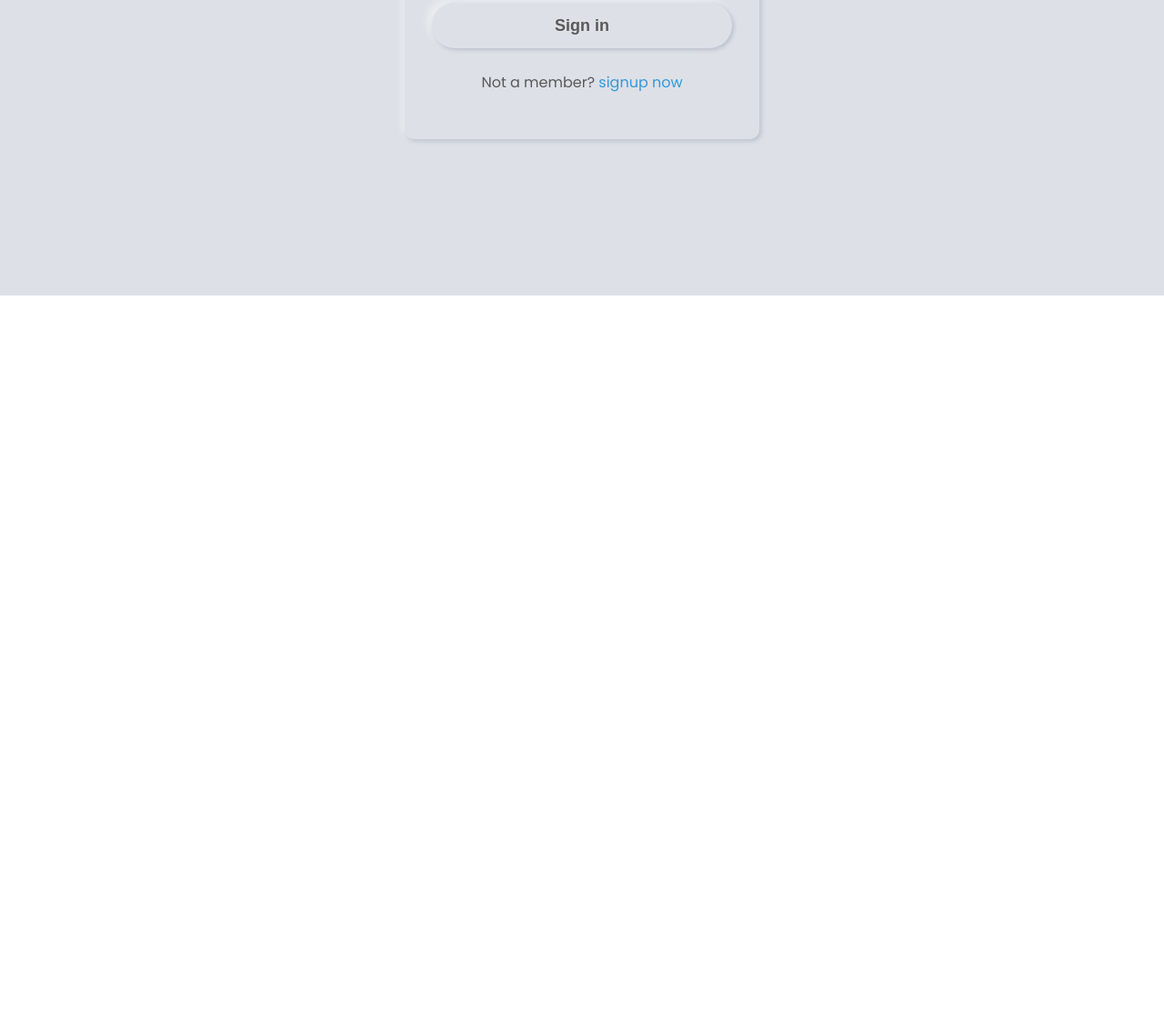
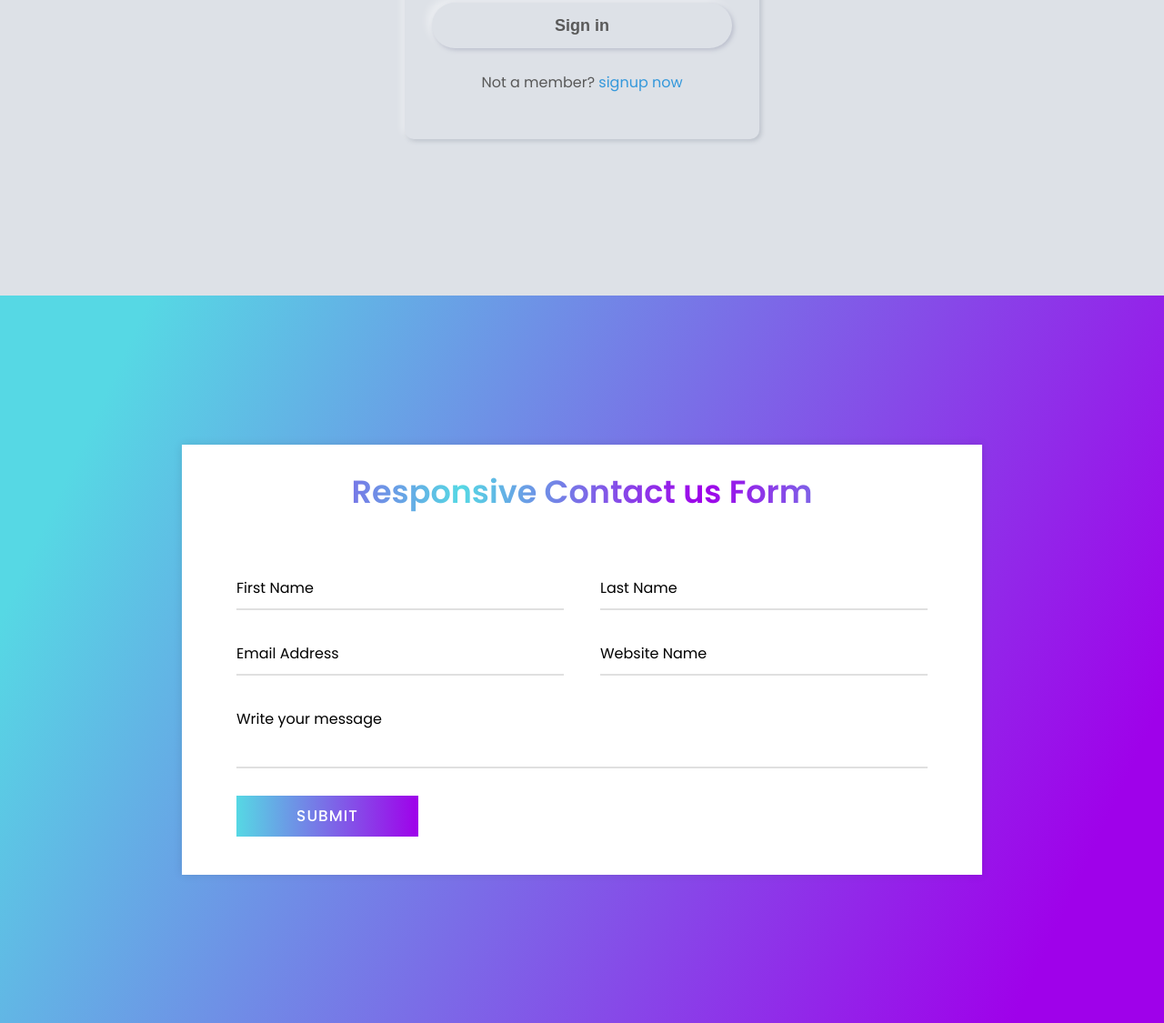
Before and after one commit to PriontoAbdullah/CSS-Login-Form, a plain HTML site: page index.html in a window 1280 px wide. Shown: the part 1275-2400 px from the top of the page at 91% size. Before the commit the page ends 1600 px from the top, so only its background shows below. Drawn offline with Linux system fonts and the light colour scheme.

Commit message:
Gradient Login

```diff
--- /dev/null
+++ b/Gradient-login.css
@@ -0,0 +1,153 @@
+@import url('https://fonts.googleapis.com/css?family=Poppins:400,500,600,700&display=swap');
+
+#Gradient-login {
+    margin: 0;
+    padding: 0;
+    min-height: 100vh;
+    outline: none;
+    box-sizing: border-box;
+    font-family: 'Poppins', sans-serif;
+    display: flex;
+    align-items: center;
+    justify-content: center;
+    padding: 40px;
+    background: linear-gradient(115deg, #56d8e4 10%, #9f01ea 90%);
+}
+
+.containerG {
+    max-width: 800px;
+    background: #fff;
+    width: 800px;
+    padding: 25px 40px 10px 40px;
+    box-shadow: 0px 0px 10px rgba(0, 0, 0, 0.1);
+}
+
+.containerG .textG {
+    text-align: center;
+    font-size: 35px;
+    font-weight: 600;
+    background: -webkit-linear-gradient(right, #56d8e4, #9f01ea, #56d8e4, #9f01ea);
+    -webkit-background-clip: text;
+    -webkit-text-fill-color: transparent;
+}
+
+.containerG form {
+    padding: 30px 0 0 0;
+}
+
+.containerG form .form-row {
+    display: flex;
+    margin: 32px 0;
+}
+
+form .form-row .input-data{
+    width: 100%;
+    height: 40px;
+    margin: 0 20px;
+    position: relative;
+  }
+  form .form-row .textarea{
+    height: 70px;
+  }
+  .input-data input,
+  .textarea textarea{
+    display: block;
+    width: 100%;
+    height: 100%;
+    outline: none;
+    border: none;
+    font-size: 17px;
+    font-family: 'Poppins', sans-serif;
+    border-bottom: 2px solid rgba(0,0,0, 0.12);
+  }
+  .input-data input:focus ~ label, .textarea textarea:focus ~ label,
+  .input-data input:valid ~ label, .textarea textarea:valid ~ label{
+    transform: translateY(-25px);
+    font-size: 14px;
+    color: #3498db;
+    border: none;
+  }
+  .textarea textarea{
+    resize: none;
+    padding-top: 0px;
+  }
+  .input-data label{
+    position: absolute;
+    pointer-events: none;
+    bottom: 10px;
+    font-size: 16px;
+    transition: all 0.3s ease;
+  }
+  .textarea label{
+    width: 100%;
+    bottom: 40px;
+    background: #fff;
+  }
+  .input-data .underline{
+    position: absolute;
+    bottom: 0;
+    height: 1px;
+    width: 100%;
+  }
+  .input-data .underline:before{
+    position: absolute;
+    content: "";
+    height: 2px;
+    width: 100%;
+    background: #3498db;
+    transform: scaleX(0);
+    transform-origin: center;
+    transition: transform 0.3s ease;
+  }
+  .input-data input:focus ~ .underline:before,
+  .input-data input:valid ~ .underline:before,
+  .textarea textarea:focus ~ .underline:before,
+  .textarea textarea:valid ~ .underline:before{
+    transform: scale(1);
+  }
+  .submit-btn .input-data{
+    overflow: hidden;
+    height: 45px!important;
+    width: 25%!important;
+  }
+  .submit-btn .input-data .inner{
+    height: 100%;
+    width: 300%;
+    position: absolute;
+    left: -100%;
+    background: -webkit-linear-gradient(right, #56d8e4, #9f01ea, #56d8e4, #9f01ea);
+    transition: all 0.4s;
+  }
+  .submit-btn .input-data:hover .inner{
+    left: 0;
+  }
+  .submit-btn .input-data input{
+    background: none;
+    border: none;
+    color: #fff;
+    font-size: 17px;
+    font-family: 'Poppins', sans-serif;
+    font-weight: 500;
+    text-transform: uppercase;
+    letter-spacing: 1px;
+    cursor: pointer;
+    position: relative;
+    z-index: 2;
+  }
+  @media (max-width: 700px) {
+    .containerG .text{
+      font-size: 30px;
+    }
+    .containerG form{
+      padding: 10px 0 0 0;
+    }
+    .containerG form .form-row{
+      display: block;
+    }
+    form .form-row .input-data{
+      margin: 35px 0!important;
+    }
+    .submit-btn .input-data{
+      width: 40%!important;
+    }
+  }
--- a/index.html
+++ b/index.html
@@ -7,6 +7,7 @@
     <title>CSS Login Form</title>
     <link rel="stylesheet" href="background-login.css">
     <link rel="stylesheet" href="Neumorphism-Login.css">
+    <link rel="stylesheet" href="Gradient-login.css">
 
     <script src="https://kit.fontawesome.com/a076d05399.js"></script>
 </head>
@@ -52,7 +53,7 @@
     </section>
 
 
-    <!------ Background Login ------>
+    <!------ Neumorphism Login ------>
     <section id='Neumorphism-Login'>
         <div class="contentN">
             <div class="text">
@@ -80,6 +81,54 @@
     </section>
 
 
+   <!------ Gradient Login ------>
+    <section  id="Gradient-login">
+        <div class="containerG">
+            <div class="textG">Responsive Contact us Form</div>
+            <form action="#">
+              <div class="form-row">
+                <div class="input-data">
+                  <input type="text" required>
+                  <div class="underline"></div>
+                  <label for="">First Name</label>
+                </div>
+                <div class="input-data">
+                  <input type="text" required>
+                  <div class="underline"></div>
+                  <label for="">Last Name</label>
+                </div>
+              </div>
+              <div class="form-row">
+                <div class="input-data">
+                  <input type="text" required>
+                  <div class="underline"></div>
+                  <label for="">Email Address</label>
+                </div>
+                <div class="input-data">
+                  <input type="text" required>
+                  <div class="underline"></div>
+                  <label for="">Website Name</label>
+                </div>
+              </div>
+              <div class="form-row">
+                <div class="input-data textarea">
+                  <textarea rows="6" cols="80" required></textarea>
+                  <div class="underline"></div>
+                  <label for="">Write your message</label>
+                </div>
+              </div>
+              <div class="form-row submit-btn">
+                <div class="input-data">
+                  <div class="inner"></div>
+                  <input type="submit" value="submit">
+                </div>
+              </div>
+            </form>
+          </div>
+    </section>
+
+
+
     <!------ Background Login ------>
     <script>
         const pass_field = document.querySelector('.pass-key');
```
